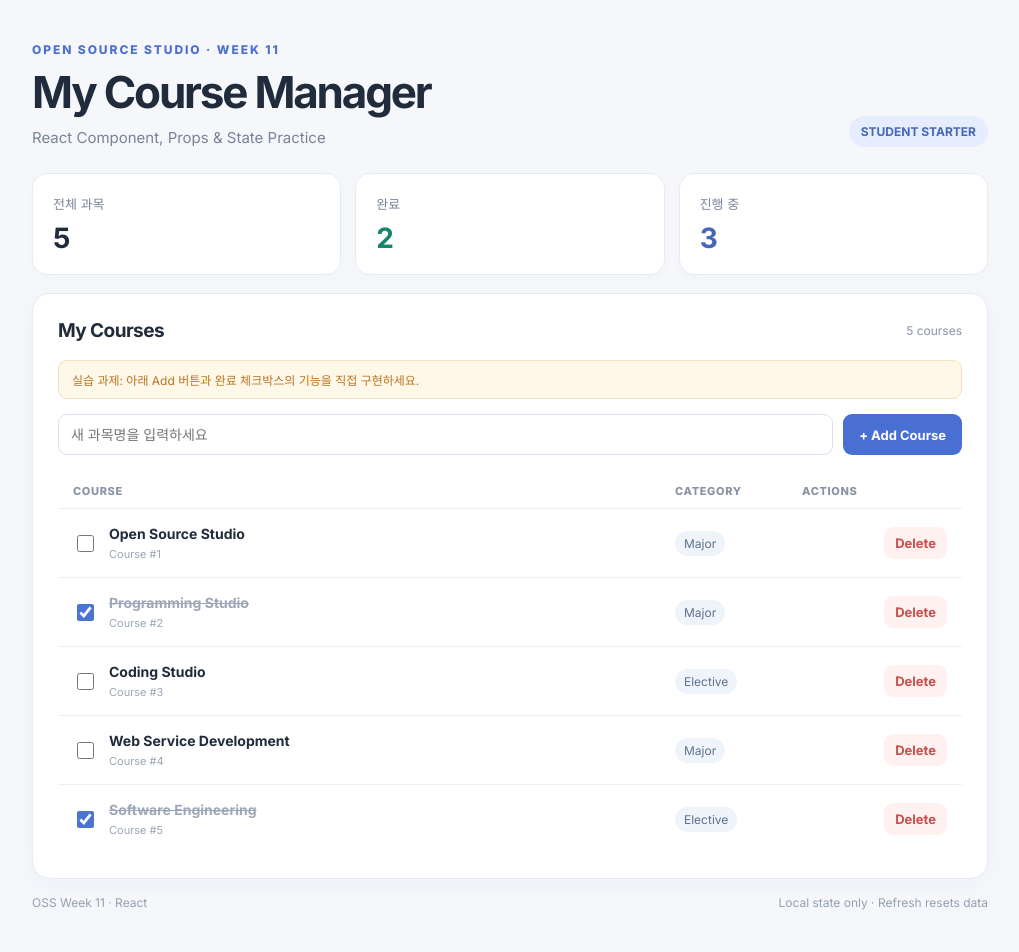
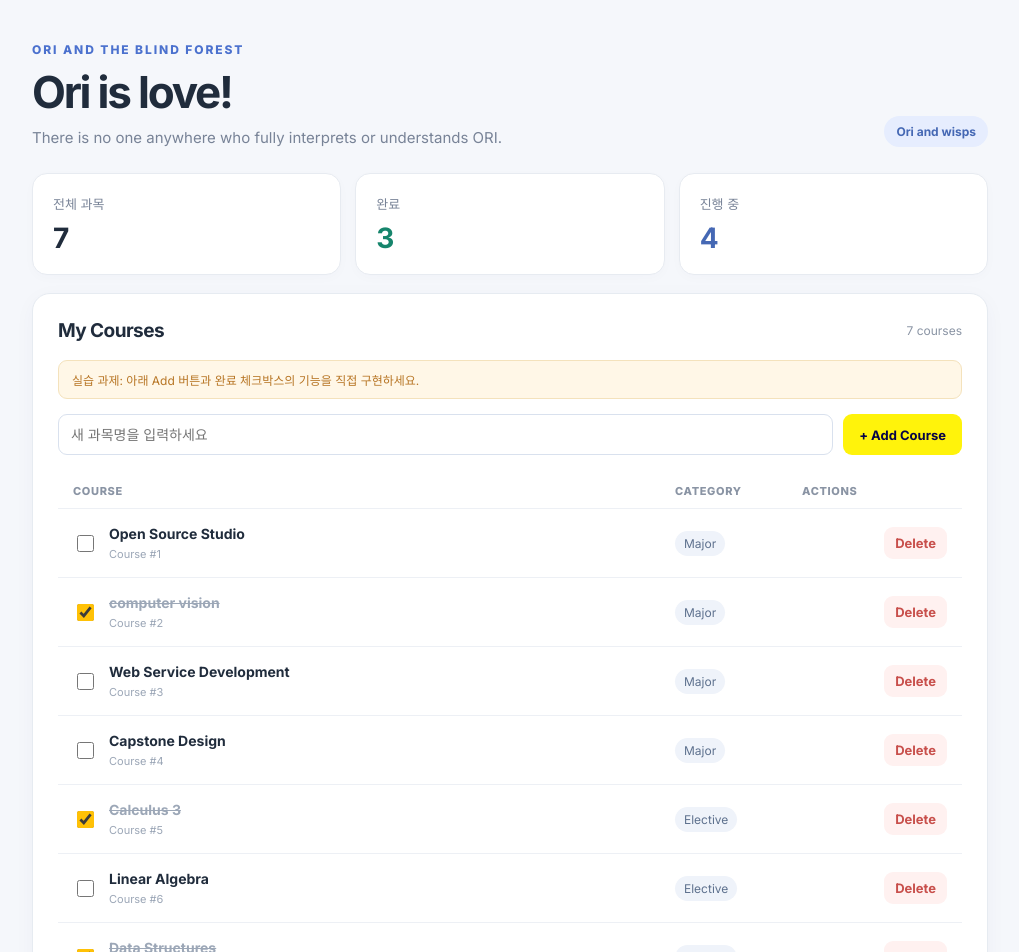
Before and after one commit to haseohe801-cpu/oss_personal8, a React (Vite) app: page / in a window 1280 px wide. Shown: the top 952 px of the page, without its empty margins (130-1149 px from the left). Built offline with nearby package versions, Linux system fonts and the light colour scheme.

Commit message:
README, style update

```diff
--- a/src/App.css
+++ b/src/App.css
@@ -142,9 +142,27 @@ body {
   font-family: inherit;
 }
 .btn.primary {
-  background: #496fd3;
-  color: white;
+  background: #fff30b;
+  color: rgb(6, 3, 70);
+  transition: box-shadow 0.3s ease;
 }
+
+.btn.primary:hover {
+  animation: float 1.2s ease-in-out infinite;
+  box-shadow: 0 8px 14px rgba(0, 0, 0, 0.15);
+}
+
+@keyframes float {
+  0%, 100% { transform: translateY(0); }
+  50%      { transform: translateY(-5px); }
+}
+
+@media (prefers-reduced-motion: reduce) {
+  .btn.primary:hover {
+    animation: none;
+  }
+}
+
 .btn.primary:hover {
   background: #365bb7;
 }
@@ -235,7 +253,7 @@ body {
   gap: 6px;
 }
 .check {
-  accent-color: #4c75d1;
+  accent-color: #ffc106;
   width: 17px;
   height: 17px;
   cursor: pointer;
--- a/src/App.jsx
+++ b/src/App.jsx
@@ -5,16 +5,16 @@ export default function App() {
     <main className="page">
       <header className="hero">
         <div>
-          <p className="topline">OPEN SOURCE STUDIO · WEEK 11</p>
-          <h1>My Course Manager</h1>
-          <p className="subtitle">React Component, Props & State Practice</p>
+          <p className="topline">Ori and the blind forest</p>
+          <h1>Ori is love!</h1>
+          <p className="subtitle">There is no one anywhere who fully interprets or understands ORI.</p>
         </div>
-        <span className="tag">STUDENT STARTER</span>
+        <span className="tag">Ori and wisps</span>
       </header>
       <CourseList />
       <footer className="bottom">
-        <span>OSS Week 11 · React</span>
-        <span>Local state only · Refresh resets data</span>
+        <span>ORI has created a perfect beauty that does not otherwise exist in the world.</span>
+        <span>This is my another assignment XD</span>
       </footer>
     </main>
   );
--- a/src/data/courses.js
+++ b/src/data/courses.js
@@ -1,18 +1,10 @@
 // 초기 데이터는 앱을 새로고침할 때 다시 사용됩니다. (DB/localStorage 미사용)
 export const initialCourses = [
-  { id: 1, name: "Open Source Studio", category: "Major", completed: false },
-  { id: 2, name: "Programming Studio", category: "Major", completed: true },
-  { id: 3, name: "Coding Studio", category: "Elective", completed: false },
-  {
-    id: 4,
-    name: "Web Service Development",
-    category: "Major",
-    completed: false,
-  },
-  {
-    id: 5,
-    name: "Software Engineering",
-    category: "Elective",
-    completed: true,
-  },
+  {id: 1, name: "Open Source Studio", category: "Major", completed: false },
+  {id: 2, name: "computer vision", category: "Major", completed: true },
+  {id: 3,name: "Web Service Development",category: "Major",completed: false,},
+  {id: 4,name: "Capstone Design",category: "Major",completed: false,},
+  {id: 5,name: "Calculus 3",category: "Elective",completed: true,},
+  {id: 6, name: "Linear Algebra", category: "Elective", completed: false},
+  {id: 7, name: "Data Structures", category: "Elective", completed: true}
 ];
```
Also changed, not shown: 1 other file (tests, documents, lock files or other folders).
